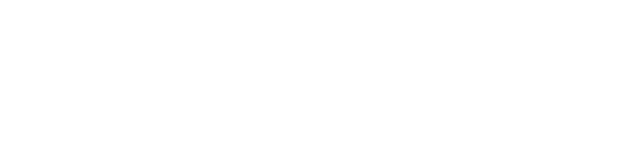
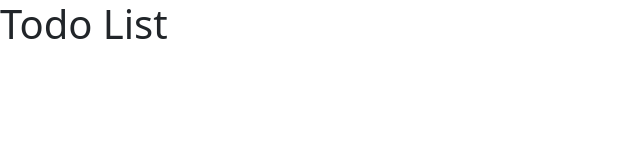
Before and after one commit to ManuelFrancisco42/Todo-List, a website: page index.html in a window 1280 px wide. Shown: the whole page, without its empty margins (0-640 px from the left). Drawn offline with nearby package versions, Linux system fonts and the light colour scheme.

Commit message:
add cnd goole fonts and font awesome to the project

```diff
--- a/index.html
+++ b/index.html
@@ -3,10 +3,13 @@
 <head>
     <meta charset="UTF-8">
     <meta name="viewport" content="width=device-width, initial-scale=1.0">
+    <link rel="stylesheet" href="https://cdnjs.cloudflare.com/ajax/libs/font-awesome/7.0.1/css/all.min.css" integrity="sha512-2SwdPD6INVrV/lHTZbO2nodKhrnDdJK9/kg2XD1r9uGqPo1cUbujc+IYdlYdEErWNu69gVcYgdxlmVmzTWnetw==" crossorigin="anonymous" referrerpolicy="no-referrer" />
+    <link href="https://cdn.jsdelivr.net/npm/bootstrap@5.3.8/dist/css/bootstrap.min.css" rel="stylesheet" integrity="sha384-sRIl4kxILFvY47J16cr9ZwB07vP4J8+LH7qKQnuqkuIAvNWLzeN8tE5YBujZqJLB" crossorigin="anonymous">
     <link rel="stylesheet" href="./css/style.css">
     <title>Todo List || App</title>
 </head>
 <body>
+    <h1>Todo List</h1>
     <script src="./js/app.js"></script>
 </body>
 </html>
```
